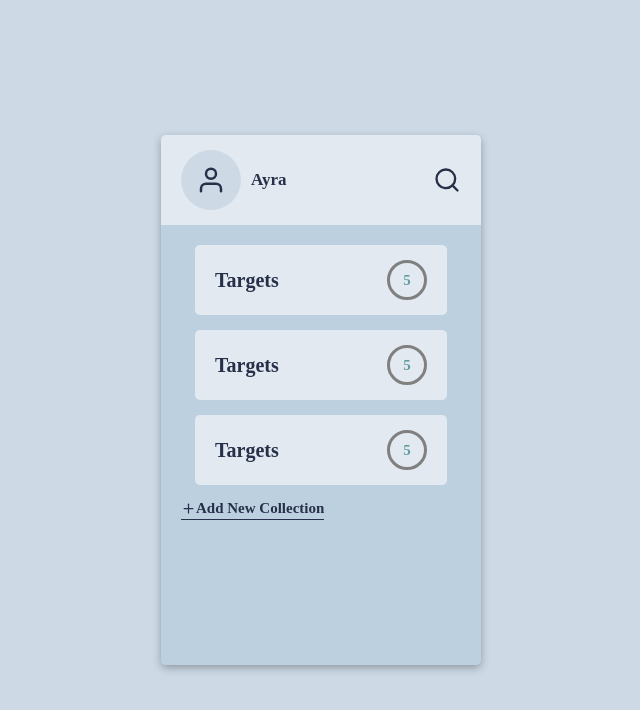
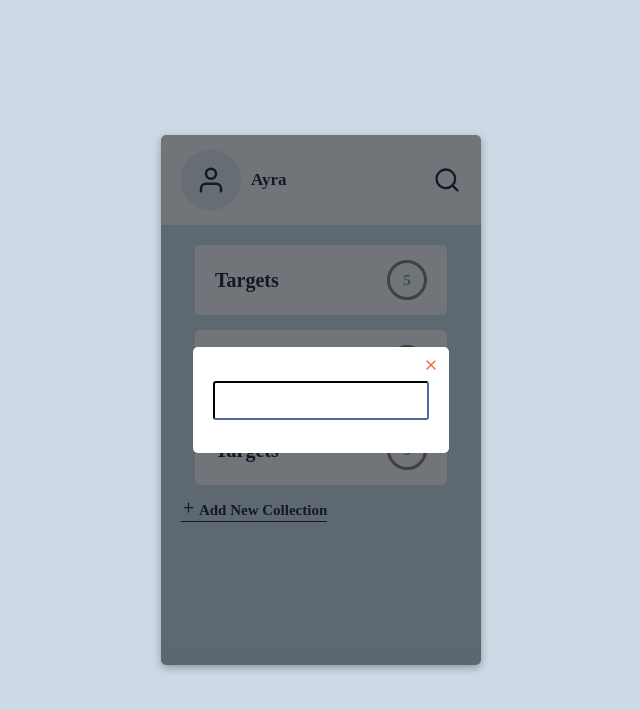
Before and after one commit to ppoyami/React-Basic-Project, a React (Create React App) app in the folder advenced-todo-list/: page /dash in a window 1280 px wide. Both pictures are taken after a click on the link "Add New Collection". Shown: the top 710 px of the page, without its empty margins (319-959 px from the left). Built offline with nearby package versions, Linux system fonts and the light colour scheme; the HTML template or start-up script is replaced by a standard one.

Commit message:
new: advenced todo app 초기 정적버전 완료

```diff
--- a/advenced-todo-list/src/components/List/BackButton.js
+++ b/advenced-todo-list/src/components/List/BackButton.js
@@ -5,12 +5,13 @@ import { FiArrowLeft } from 'react-icons/fi';
 const Wrapper = styled.div`
   display: flex;
   align-items: center;
+  cursor: pointer;
 `;
 const Text = styled.span``;
 
-export default function BackButton() {
+export default function BackButton({ ...rest }) {
   return (
-    <Wrapper>
+    <Wrapper {...rest}>
       <FiArrowLeft />
       <Text>Targets</Text>
     </Wrapper>
--- a/advenced-todo-list/src/components/common/Creator.js
+++ b/advenced-todo-list/src/components/common/Creator.js
@@ -1,6 +1,8 @@
 import React, { useEffect, useState } from 'react';
 import styled, { css, keyframes } from 'styled-components';
 import useInput from '../../hooks/useInput';
+
+import { FiX } from 'react-icons/fi';
 
 const fadeIn = keyframes`
   from {
@@ -103,13 +105,23 @@ const Input = styled.input`
   width: 100%;
 `;
 
+const CloseBtn = styled.i`
+  position: absolute;
+  top: 1rem;
+  right: 1rem;
+  font-size: 1.6rem;
+  color: tomato;
+  cursor: pointer;
+`;
+
 export default function Creator({ show, close }) {
   const [animation, setAnimation] = useState(false);
   const [localVisible, setLocalVisible] = useState(show);
-  const [text, onChange] = useInput('');
+  const [text, onChange, setText] = useInput('');
 
   const onSubmit = e => {
     e.preventDefault();
+    setText('');
     close();
   };
 
@@ -138,6 +150,9 @@ export default function Creator({ show, close }) {
   return (
     <BackGround invisible={!show}>
       <Wrapper invisible={!show}>
+        <CloseBtn onClick={close}>
+          <FiX />
+        </CloseBtn>
         <Form onSubmit={onSubmit}>
           <Input value={text} onChange={onChange} />
         </Form>
--- a/advenced-todo-list/src/components/common/InlineButton.js
+++ b/advenced-todo-list/src/components/common/InlineButton.js
@@ -12,6 +12,6 @@ const TextButton = styled.a`
   color: ${({ theme: { colors } }) => colors.color_fail};
   cursor: pointer;
 `;
-export default function InlineButton(props) {
-  return <TextButton className={props.className}>{props.children}</TextButton>;
+export default function InlineButton({ className, children }) {
+  return <TextButton className={className}>{children}</TextButton>;
 }
--- a/advenced-todo-list/src/hooks/useInput.js
+++ b/advenced-todo-list/src/hooks/useInput.js
@@ -1,4 +1,4 @@
-import React, { useState } from 'react';
+import { useState } from 'react';
 
 export default function useInput(initialState) {
   const [value, setValue] = useState(initialState);
@@ -7,5 +7,5 @@ export default function useInput(initialState) {
     setValue(e.target.value);
   };
 
-  return [value, onChange];
+  return [value, onChange, setValue];
 }
--- a/advenced-todo-list/src/page/DashBoard.js
+++ b/advenced-todo-list/src/page/DashBoard.js
@@ -1,4 +1,4 @@
-import React from 'react';
+import React, { useState } from 'react';
 import styled from 'styled-components';
 
 import { FiPlus } from 'react-icons/fi';
@@ -8,6 +8,7 @@ import Username from '../components/DashBoard/Name';
 import Search from '../components/DashBoard/Search';
 import Board from '../components/DashBoard/Board';
 import InlineButton from '../components/common/InlineButton';
+import Creator from '../components/common/Creator';
 
 const Layout = styled.div`
   position: relative;
@@ -58,6 +59,7 @@ const StyledInlineButton = styled(InlineButton)`
 `;
 
 export default function DashBoard() {
+  const [popUp, setPopUp] = useState(false);
   return (
     <Layout>
       <Header>
@@ -70,9 +72,12 @@ export default function DashBoard() {
         <Board id="2" title="Targets" count="5" />
         <Board id="3" title="Targets" count="5" />
         <StyledInlineButton>
-          <FiPlus /> Add New Collection
+          <span onClick={() => setPopUp(true)}>
+            <FiPlus /> Add New Collection
+          </span>
         </StyledInlineButton>
       </Body>
+      <Creator show={popUp} close={() => setPopUp(false)} />
     </Layout>
   );
 }
--- a/advenced-todo-list/src/page/List.js
+++ b/advenced-todo-list/src/page/List.js
@@ -33,7 +33,10 @@ const Body = styled.main`
 
 export default function List() {
   const [popup, setPopup] = useState(false);
-  console.log('popup', popup);
+  // BUG: 라우트 컴포넌트에 props를 넘기면서 history 객체를 받아올 수 없다.
+  // const goBack = () => {
+  //   history.goBack();
+  // };
   return (
     <Layout>
       <Header>
```
